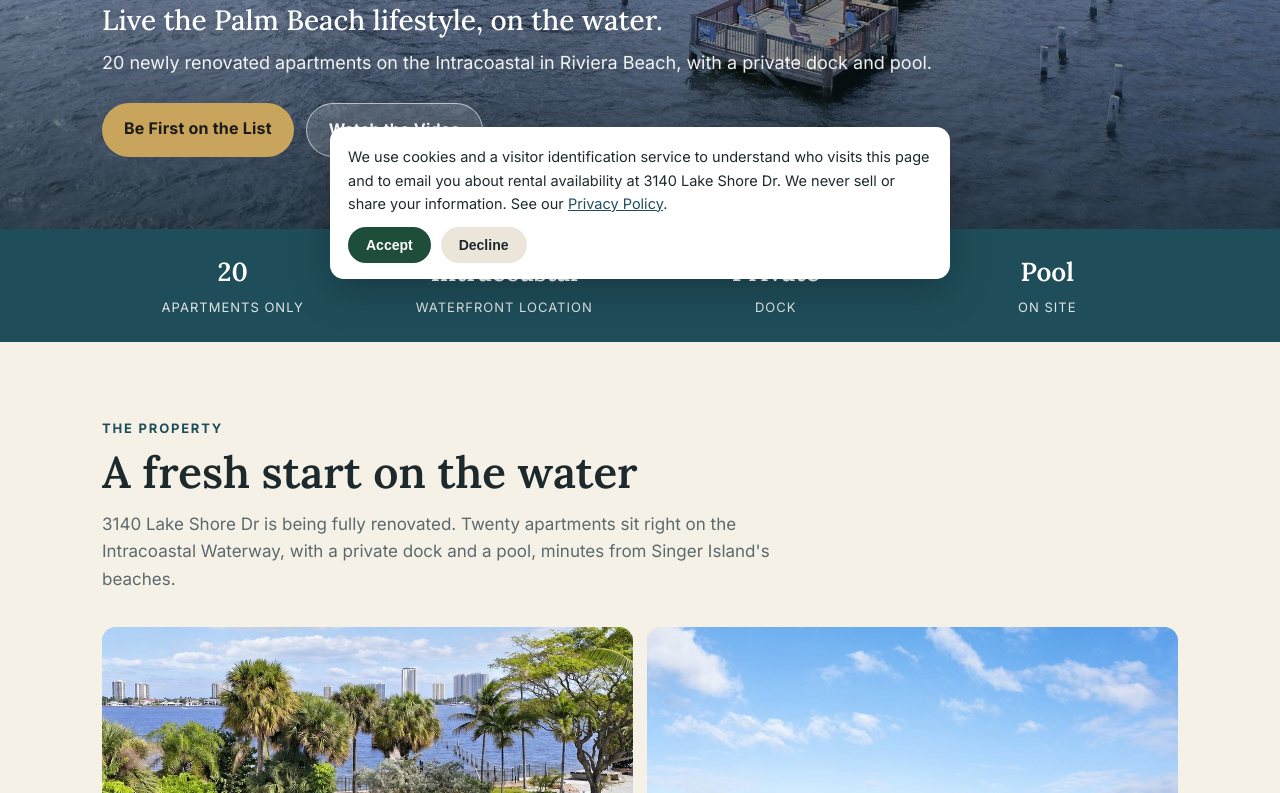
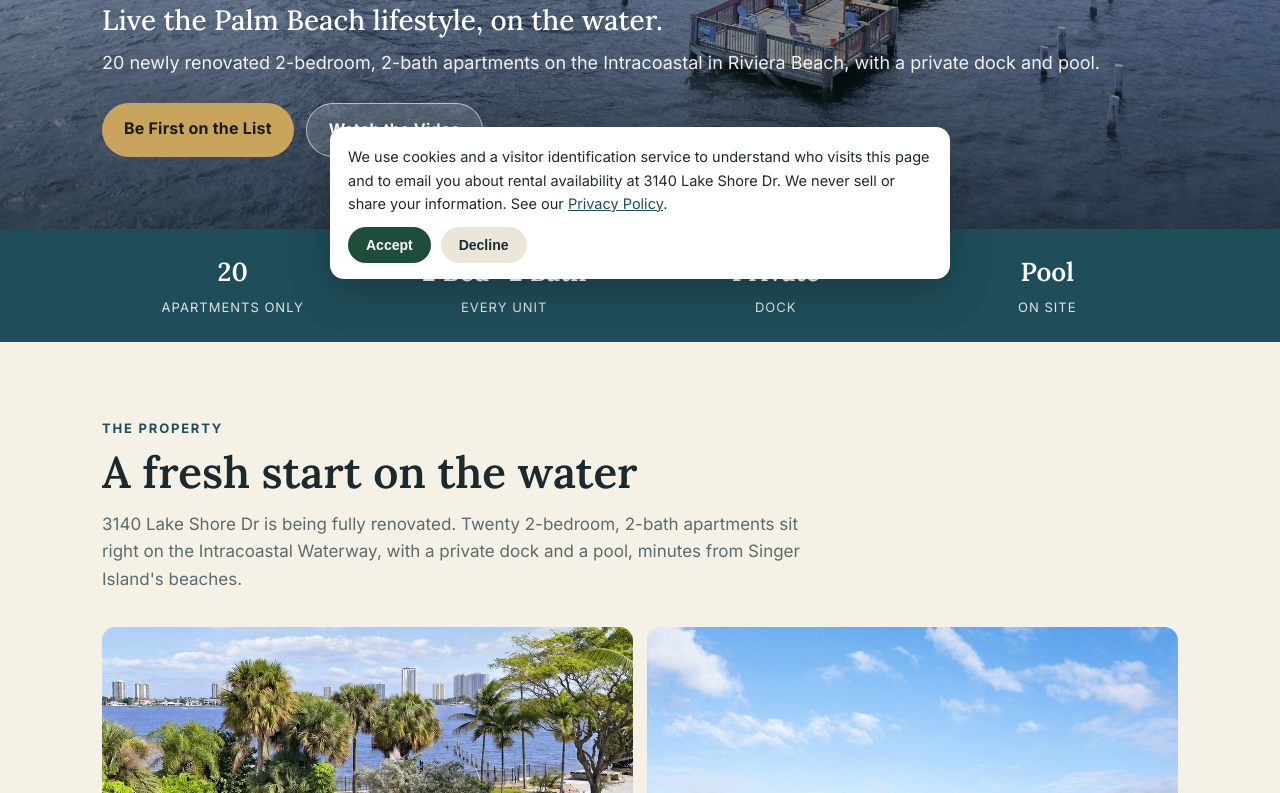
Before and after one commit to floridianpolicypros-ctrl/3140-lake-shore-waitlist, a plain HTML site: page index.html in a window 1280 px wide. Shown: the part 507-1300 px from the top of the page. Drawn offline with Linux system fonts and the light colour scheme.

Commit message:
All units are 2 bed / 2 bath
Co-Authored-By: Claude Opus 5.5 <noreply@anthropic.com>
Claude-Session: https://claude.ai/code/session_01AbhjNeu5uaWvbRad13enQo

```diff
--- a/index.html
+++ b/index.html
@@ -4,7 +4,7 @@
 <meta charset="utf-8">
 <meta name="viewport" content="width=device-width, initial-scale=1">
 <title>3140 Lake Shore Dr | Coming Soon for Lease | Riviera Beach</title>
-<meta name="description" content="20 newly renovated apartments on the Intracoastal in Riviera Beach, with a private dock and pool. Join the leasing waitlist.">
+<meta name="description" content="20 newly renovated 2-bedroom, 2-bath apartments on the Intracoastal in Riviera Beach, with a private dock and pool. Join the leasing waitlist.">
 <meta property="og:title" content="3140 Lake Shore Dr | Coming Soon for Lease">
 <meta property="og:description" content="Live the Palm Beach lifestyle on the water. Only 20 units. Be first on the list.">
 <meta property="og:image" content="img/hero.jpg">
@@ -142,7 +142,7 @@
     <span class="pill">Coming Soon for Lease</span>
     <h1>3140 Lake Shore Dr</h1>
     <p class="tag">Live the Palm Beach lifestyle, on the water.</p>
-    <p class="sub">20 newly renovated apartments on the Intracoastal in Riviera Beach, with a private dock and pool.</p>
+    <p class="sub">20 newly renovated 2-bedroom, 2-bath apartments on the Intracoastal in Riviera Beach, with a private dock and pool.</p>
     <div class="ctas">
       <a class="btn" href="#waitlist">Be First on the List</a>
       <a class="btn ghost" href="#tour">Watch the Video</a>
@@ -153,7 +153,7 @@
 <div class="strip">
   <div class="wrap">
     <div><b>20</b><span>Apartments only</span></div>
-    <div><b>Intracoastal</b><span>Waterfront location</span></div>
+    <div><b>2 Bed · 2 Bath</b><span>Every unit</span></div>
     <div><b>Private</b><span>Dock</span></div>
     <div><b>Pool</b><span>On site</span></div>
   </div>
@@ -163,7 +163,7 @@
   <div class="wrap">
     <p class="eyebrow">The property</p>
     <h2>A fresh start on the water</h2>
-    <p class="lead">3140 Lake Shore Dr is being fully renovated. Twenty apartments sit right on the Intracoastal Waterway, with a private dock and a pool, minutes from Singer Island's beaches.</p>
+    <p class="lead">3140 Lake Shore Dr is being fully renovated. Twenty 2-bedroom, 2-bath apartments sit right on the Intracoastal Waterway, with a private dock and a pool, minutes from Singer Island's beaches.</p>
     <div class="grid g4">
       <div class="card">
         <img src="img/pool.jpg" alt="Pool surrounded by palms" loading="lazy">
```
